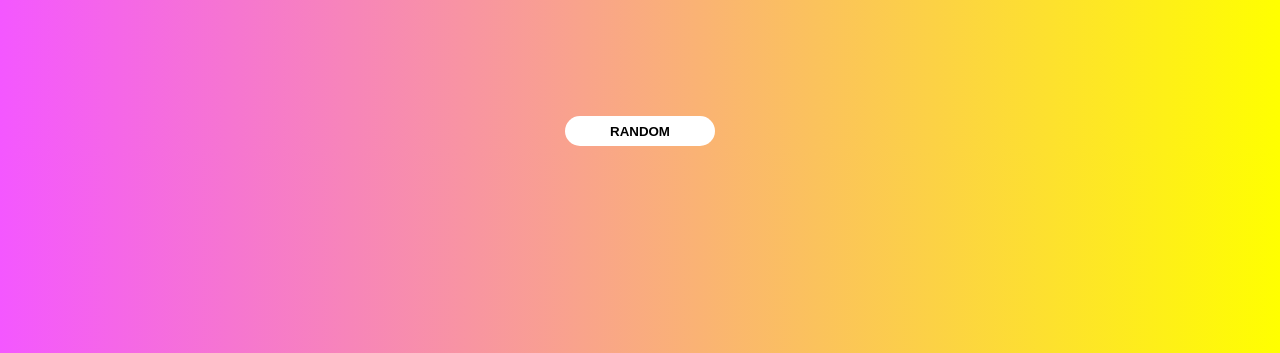
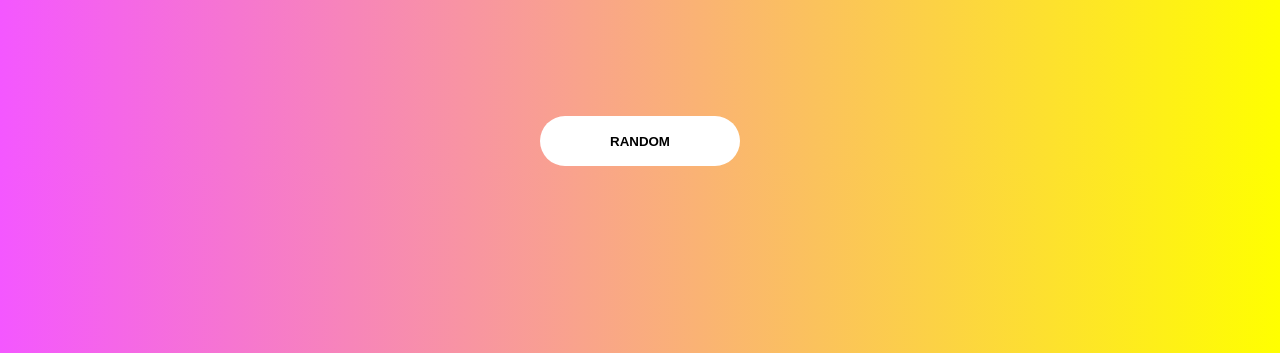
Before and after one commit to mihaylov-simeon/backgroundGenerator, a plain HTML site: page index.html in a window 1280 px wide. Shown: the part 447-800 px from the top of the page. Drawn offline with Linux system fonts and the light colour scheme; a web font is replaced by a local one.

Commit message:
Update style.css

```diff
--- a/style.css
+++ b/style.css
@@ -64,10 +64,10 @@ h4 {
 
 .random {
 	background-color: white;
-	border-radius: 20px;
+	border-radius: 30px;
 	border-color: none;
 	border-style: none;
-	width: 150px;
-	height: 30px;
+	width: 200px;
+	height: 50px;
 	font-weight: bold;
 }
```
